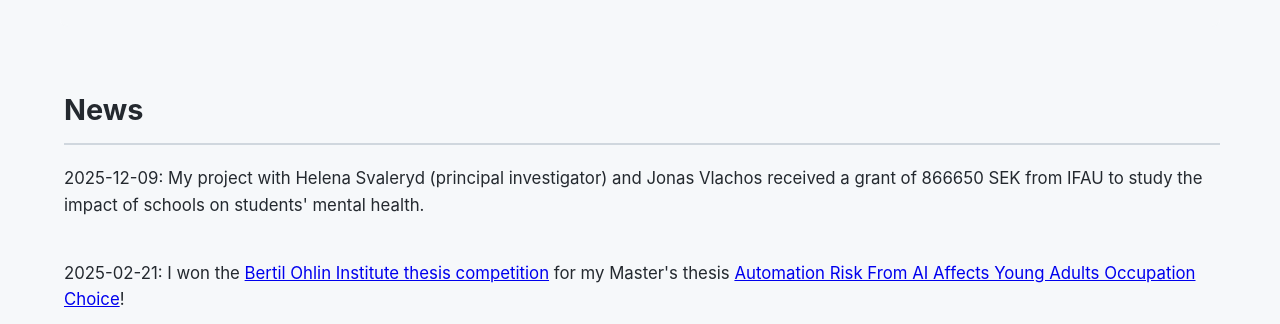
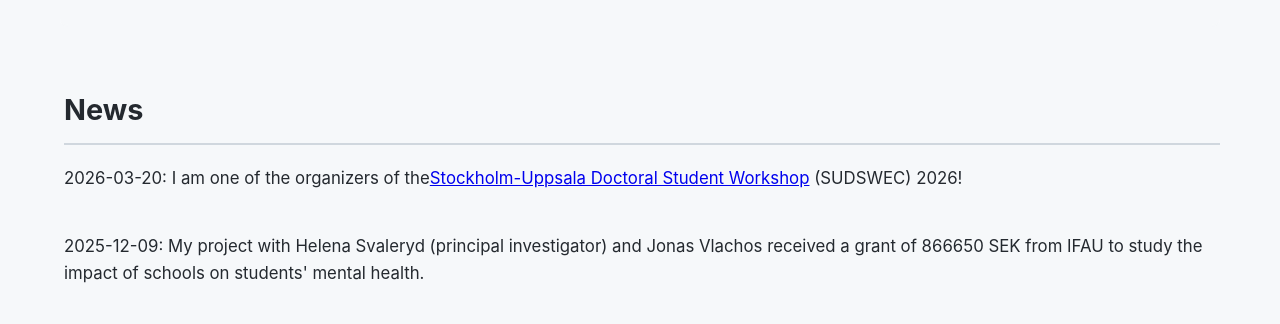
Before and after one commit to marcusrundstrom/marcusrundstrom, a plain HTML site: page index.html in a window 1280 px wide. Shown: the part 416-740 px from the top of the page. Drawn offline with Linux system fonts and the light colour scheme.

Commit message:
Add news update for SUDSWEC 2026

```diff
--- a/index.html
+++ b/index.html
@@ -45,6 +45,8 @@
         <section class="news-section">
             <h2>News</h2>
             <div class="news-content">
+                <p>2026-03-20: I am one of the organizers of the<a href="https://sites.google.com/view/sudswec/sudswec-2025" target="_blank">Stockholm-Uppsala Doctoral Student Workshop</a> (SUDSWEC) 2026! </p>
+                <br>
                 <p>2025-12-09: My project with Helena Svaleryd (principal investigator) and Jonas Vlachos received a grant of 866650 SEK from IFAU to study the impact of schools on students' mental health. </p>
                 <br>
                 <p> 2025-02-21: I won the <a href="https://ohlininstitutet.se/2025/02/10/vinnaren-av-ohlininstitutets-uppsatsspris-2024-ar-utsedd/" target="_blank">Bertil Ohlin Institute thesis competition</a> for my Master's thesis <a href="https://drive.google.com/file/d/1j-SlaMjzMaOy1GQJrdfD_nZpNJYTEIRC/view?usp=drive_link" target="_blank">Automation Risk From AI Affects Young Adults Occupation Choice</a>! </p>
```
